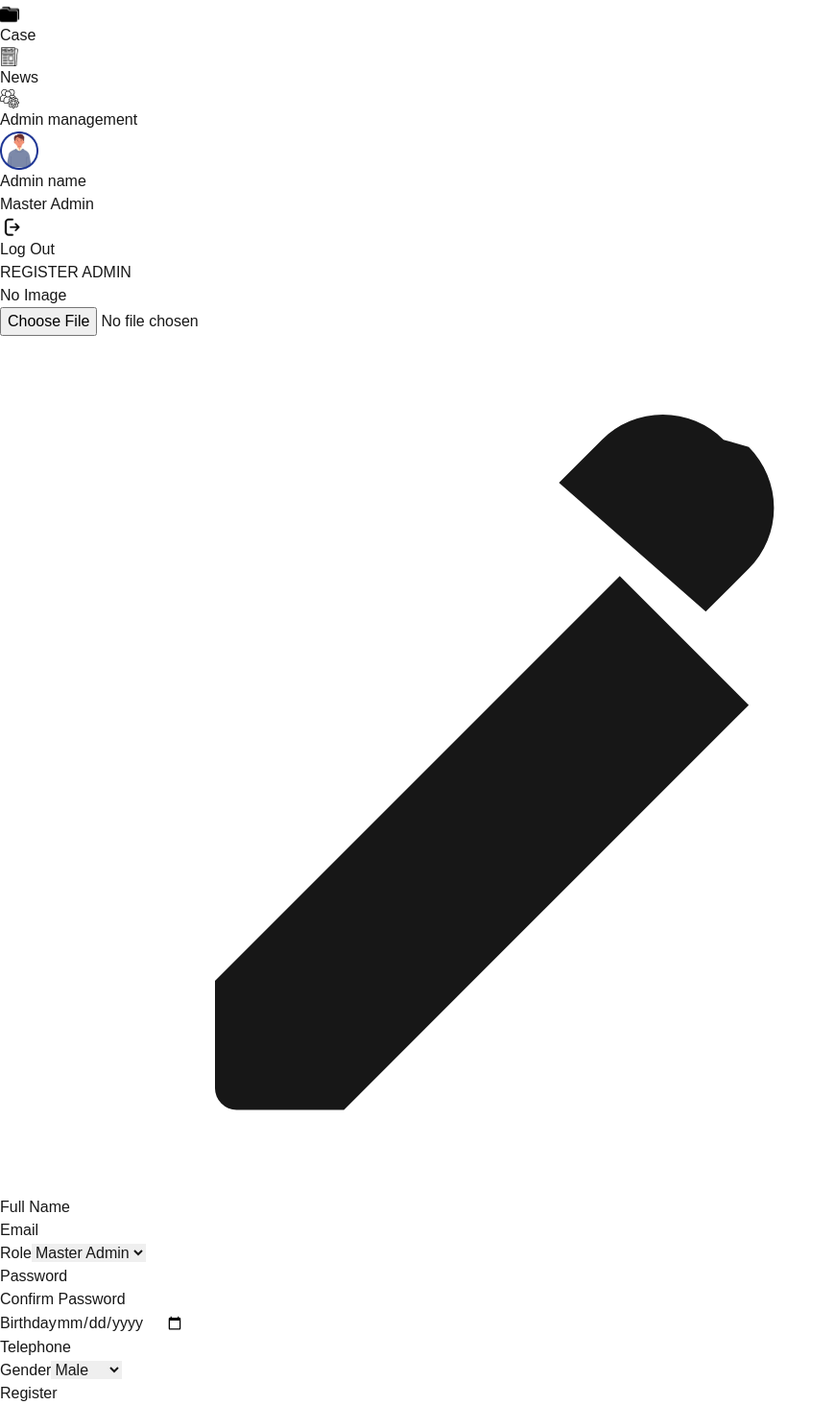
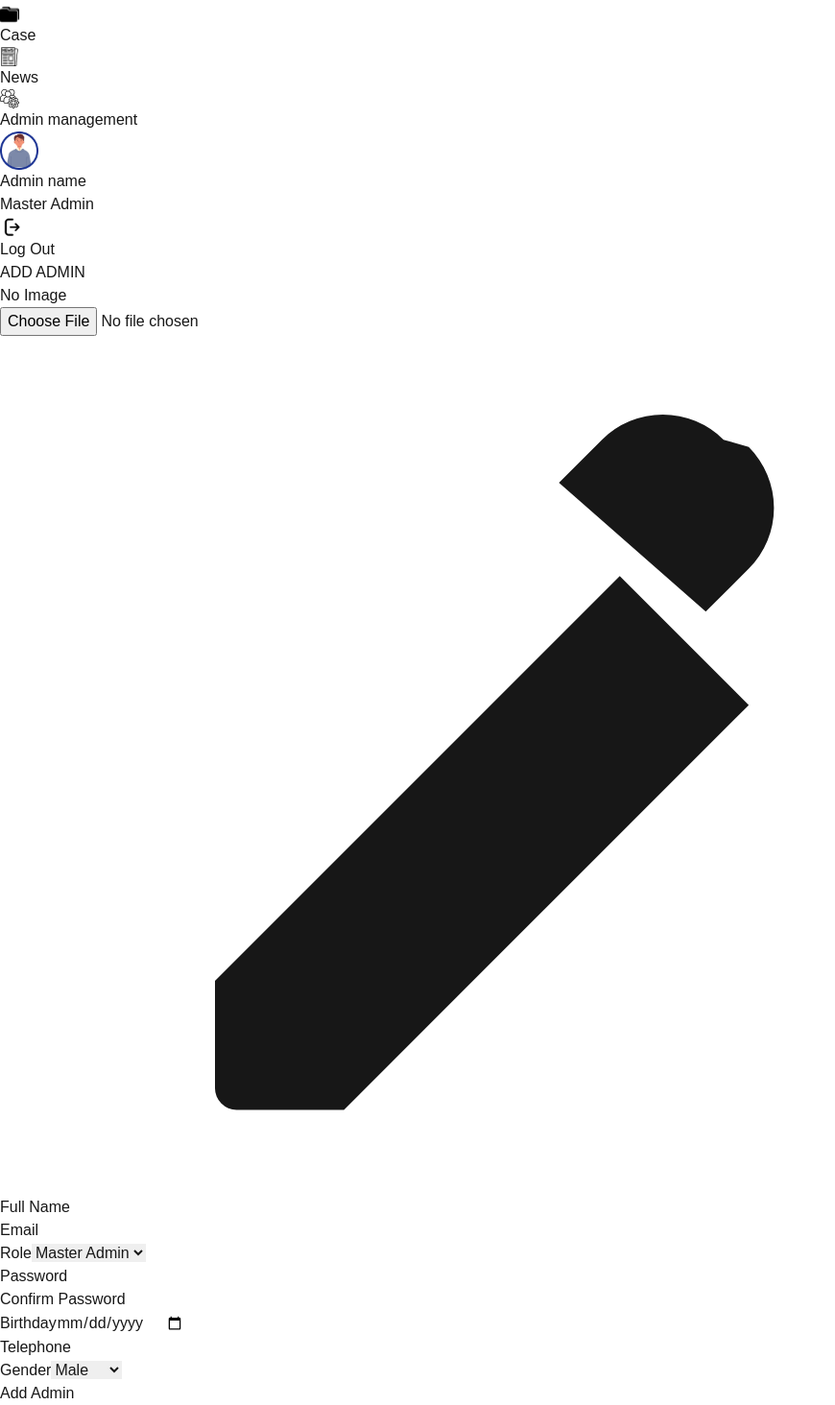
Before and after one commit to CosmosDever/marong-web, a Next.js app: page /admin/add in a window 1280 px wide. Shown: the part 99-1563 px from the top of the page at 96% size, without its empty margins (0-870 px from the left). Built offline with nearby package versions, Linux system fonts and the light colour scheme.

Commit message:
rename register -> add

```diff
--- a/src/app/admin/add/page.tsx
+++ b/src/app/admin/add/page.tsx
@@ -4,7 +4,7 @@ import { useState } from "react";
 import axios from "axios";
 import Sidebar from "../../component/sidebar";
 
-export default function AdminRegister() {
+export default function AddAdmin() {
   const [loading, setLoading] = useState(false);
   const [errorMessage, setErrorMessage] = useState("");
   const [successMessage, setSuccessMessage] = useState("");
@@ -48,7 +48,7 @@ export default function AdminRegister() {
         role: formData.get("role"),
       };
 
-      const response = await axios.post("/auth/register", requestBody, {
+      const response = await axios.post("/auth/addmin", requestBody, {
         headers: { "Content-Type": "application/json" },
       });
 
@@ -72,7 +72,7 @@ export default function AdminRegister() {
     <div className="flex bg-blue-100 h-screen text-black">
       <Sidebar />
       <div className="flex-1 p-6">
-        <div className="text-3xl font-bold mb-6">REGISTER ADMIN</div>
+        <div className="text-3xl font-bold mb-6">ADD ADMIN</div>
         <form
           onSubmit={handleSubmit}
           className="bg-white shadow-md rounded-lg p-6 w-7/10 mx-auto"
@@ -205,7 +205,7 @@ export default function AdminRegister() {
                 loading ? "opacity-50 cursor-not-allowed" : ""
               }`}
             >
-              {loading ? "Loading..." : "Register"}
+              {loading ? "Loading..." : "Add Admin"}
             </button>
           </div>
         </form>
```
Also changed, not shown: src/app/admin/page.tsx (+7 -7 lines).
